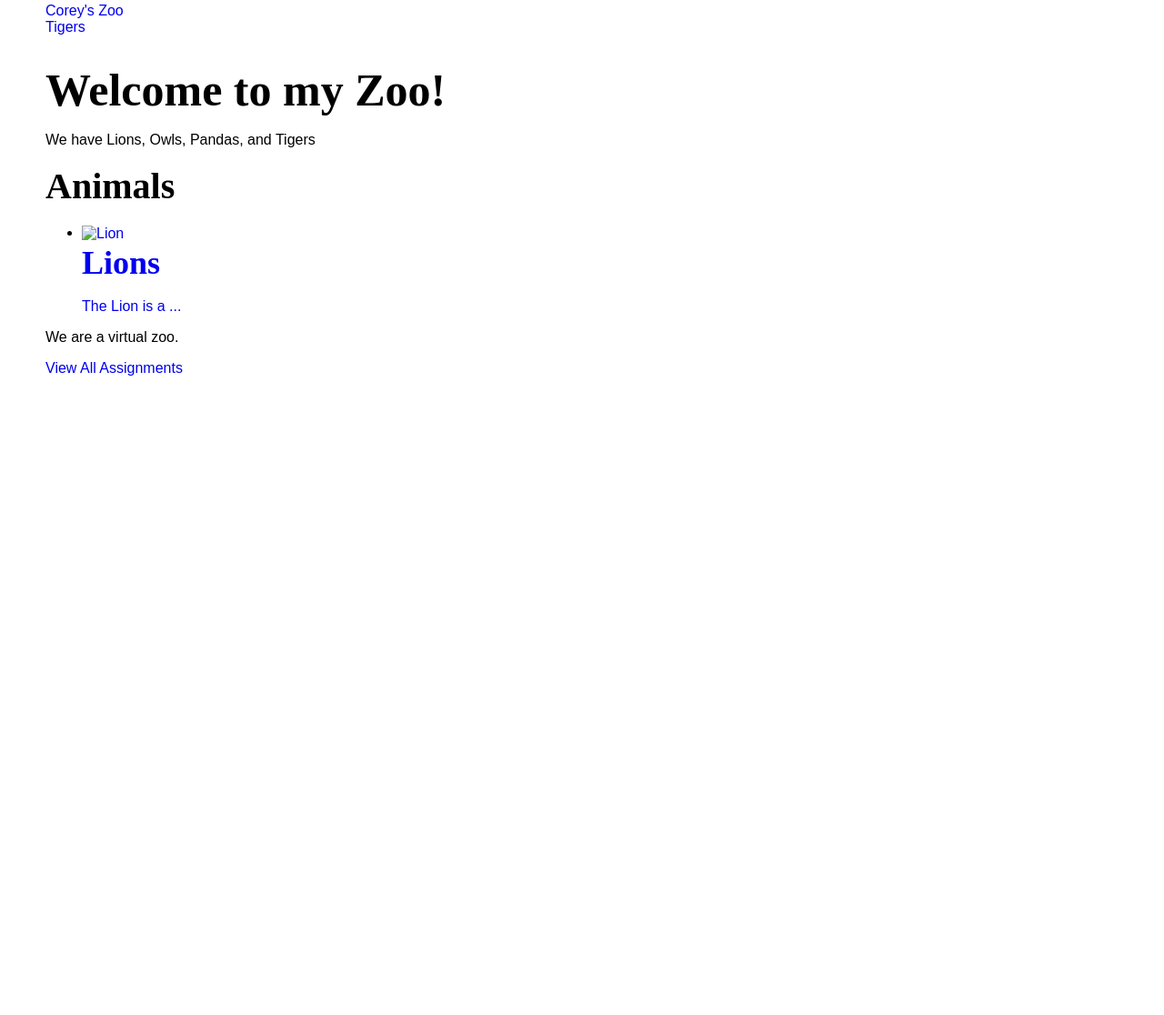
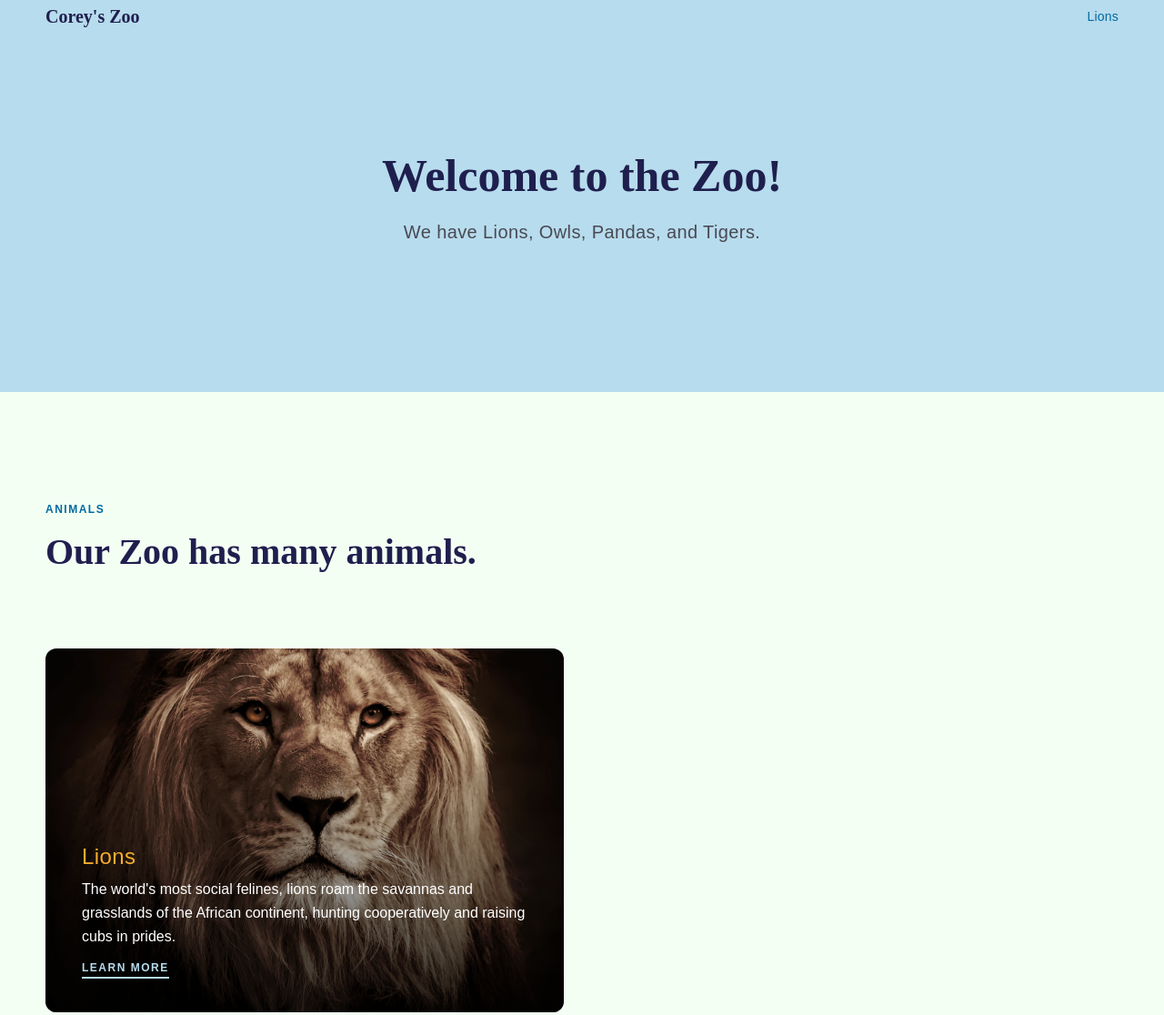
Before and after one commit to coreydonenfeld/assignment1-zoo, a plain HTML site: page index.html in a window 1280 px wide. Shown: the part 27-1143 px from the top of the page at 91% size. Before the commit the page ends 800 px from the top, so only its background shows below. Drawn offline with Linux system fonts and the light colour scheme; a web font is replaced by a local one.

Commit message:
Adding homepage styles + lion as a card to the homepage + lion in the navigation

```diff
--- a/assets/css/style.css
+++ b/assets/css/style.css
@@ -14,11 +14,20 @@
 
 :root {
   	--white: #fff;
-  	--black: #000;
-	--dark-gray: #333;
-	--gray: #666;
-	--light-gray: #999;
+  	--oxford-blue: #10102a;
+	--blue-gray: #494953;
+	--space-cadet: #1F1F4E;
+	--indigo-dye: #0A4675;
+	--bice-blue: #006AA3;
+	--carolina-blue: #7abadb;
+	--columbia-blue: #b7dced;
+	--honey-dew: #f4fff4;
+	--fern-green: #50723c;
+	--tea-green: #C2EBA9;
+	--nyanza: #e5f9e0;
+	--hunyadi-yellow: #f6ae2d;
   	--body-font: "pragmatica", sans-serif;
+	--body-font-alt: "pragmatica-extended", sans-serif;
 	--heading-font: "p22-mackinac-pro", serif;
 	--container-width: 90vw;
 	--container-max-width: 1600px;
@@ -34,8 +43,8 @@ html {
 }
 
 body {
-	background: var(--white);
-	color: var(--black);
+	background: var(--honey-dew);
+	color: var(--oxford-blue);
 	font: 1rem var(--body-font);
 	-moz-osx-font-smoothing: grayscale;
     -webkit-font-smoothing: antialiased;
@@ -78,6 +87,7 @@ h5,
 .heading-5,
 h6,
 .heading-6 {
+	color: var(--space-cadet);
 	font-family: var(--heading-font);
 	margin: 0;
 }
@@ -104,23 +114,26 @@ h4,
 
 h5,
 .heading-5 {
+	font: 500 calc(24rem / 16)/calc(36 / 24) var(--heading-font);
 }
 
 h6,
 .heading-6 {
+	font: 400 calc(20rem / 16)/calc(32 / 20) var(--body-font-alt);
+	letter-spacing: .4px;
 }
 
 p,
 ul,
 ol {
-
+	font: 400 calc(16rem / 16)/calc(26 / 16) var(--body-font);
 }
 
 .btn,
 .eyebrow {
 	display: block;
-	font: 900 calc(12rem / 16)/calc(18 / 12) var(--body-font);
-	letter-spacing: 1px;
+	font: 600 calc(12rem / 16)/calc(18 / 12) var(--body-font-alt);
+	letter-spacing: 1.5px;
 	text-transform: uppercase;
 }
 
@@ -182,16 +195,66 @@ article {
 
 /***Buttons***/
 
-.btn {
-	color: var(--dark-gray);
+/*Fancy Underline*/
+
+.btn.underline-fancy {
+	color: var(--color);
+	display: inline-block;
+	margin-bottom: -3px;
+	padding: 0 0 3px;
+	position: relative;
+	z-index: 1;
+	--color: var(--bice-blue);
+}
+
+.btn.underline-fancy::before {
+	background: var(--color);
+	bottom: 0;
+	content: '';
+	display: block;
+	height: 2px;
+	left: 0;
+	position: absolute;
+	right: auto;
+	transition: .25s ease-in-out;
+	width: 100%;
+	z-index: -1;
+}
+
+.btn.underline-fancy:hover::before {
+	left: auto;
+	right: 0;
+	width: 0%;
+}
+
+.btn.underline-fancy.inverse::before {
+	left: auto;
+	right: 0;
+	width: 0%;
+}
+
+.btn.underline-fancy.inverse:hover::before {
+	left: 0;
+	right: auto;
+	width: 100%;
+}
+
+.btn.underline-fancy.light {
+	--color: var(--columbia-blue);
+}
+
+/*Underline*/
+
+.btn.underline {
+	color: var(--black);
 	text-decoration: underline;
 	text-decoration-thickness: 1px;
 	text-underline-offset: 5px;
 }
 
-.btn:hover {
+.btn.underline:hover {
 	color: var(--gray);
-	text-decoration-color: var(--light-gray);
+	text-decoration-color: var(--gray);
 }
 
 /***Form Styles***/
@@ -227,10 +290,27 @@ textarea::placeholder {
 
 header {
 	padding: 30px 0;
+	position: absolute;
 }
 
 header .flex {
 	align-items: center;
+}
+
+header .logo {
+	color: var(--space-cadet);
+	font-size: calc(20rem / 16);
+}
+
+header .logo:hover {
+	color: var(--bice-blue);
+}
+
+header nav ul li a.btn {
+	font-size: calc(14rem / 16);
+	font-weight: 500;
+	letter-spacing: .2px;
+	text-transform: none;
 }
 
 /***************************************************************************************************************************************************************************************/
@@ -240,46 +320,124 @@ header .flex {
 /***************************************************************************************************************************************************************************************/
 
 footer {
+	background: var(--oxford-blue);
+	padding: 40px 0;
+}
 
+footer .flex {
+	align-items: center;
+}
+
+footer .heading-6 {
+	color: var(--honey-dew);
+	margin: 0;
 }
 
 /***************************************************************************************************************************************************************************************/
 
-/*INTRODUCTION STYLES*/
+/*HOME STYLES*/
 
 /***************************************************************************************************************************************************************************************/
 
-.introduction {
-	background: #eee;
-	padding: 80px 0 120px;
+/***Welcome***/
+
+.zoo-welcome {
+	background: var(--columbia-blue);
+	padding: 190px 0 160px;
+	text-align: center;
 }
 
-.introduction h1 {
+.zoo-welcome h1 {
+	margin: 0 0 16px;
+}
+
+.zoo-welcome p {
+	color: var(--blue-gray);
 	margin: 0;
 }
 
-.introduction ul {
+/***Animals***/
+
+.zoo-animals {
+	padding: 120px 0 140px;
+}
+
+.zoo-animals h2 {
+	margin: 0;
+}
+
+.zoo-animals h2 .eyebrow {
+	color: var(--bice-blue);
+	margin: 0 0 12px;
+}
+
+.zoo-animals .grid {
 	list-style: none;
-	margin: 40px auto 0;
+	margin: 80px 0 0;
 	padding: 0;
 }
 
-.introduction li {
-	background: var(--white);
-	grid-column: span 4;
-	padding: 20px 30px 30px;
+.zoo-animals .grid li {
+	grid-column: span 6;
+	min-height: 400px;
 }
 
-.introduction li .eyebrow {
-	margin-bottom: 6px;
+.zoo-animals .grid li a {
+	border-radius: 12px;
+	display: flex;
+	flex-direction: column;
+	height: 100%;
+	justify-content: flex-end;
+	align-items: flex-start;
+	overflow: hidden;
+	padding: 20px 40px 40px;
+	position: relative;
+	transition: .25s ease-in-out;
 }
 
-.introduction li h2 {
+.zoo-animals .grid li a::before {
+	background: linear-gradient(0deg, rgba(0,0,0,1) 0%, rgba(0,0,0,0) 100%);
+	content: '';
+	display: block;
+	height: 100%;
+	left: 0;
+	position: absolute;
+	top: 25%;
+	width: 100%;
+	z-index: -1;
+}
+
+.zoo-animals .grid li picture {
+	height: 100%;
+	left: 0;
+	object-fit: cover;
+	position: absolute;
+	top: 0;
+	transition: .25s ease-in-out;
+	width: 100%;
+	z-index: -2;
+}
+
+.zoo-animals .grid li picture img {
+	height: 100%;
+	object-fit: cover;
+	width: 100%;
+}
+
+.zoo-animals .grid li h3 {
+	color: var(--hunyadi-yellow);
+	font-size: calc(24rem / 16);
+	transition: .25s ease-in-out;
+	margin: 0 0 4px;
+}
+
+.zoo-animals .grid li p {
+	color: var(--white);
 	margin: 0 0 12px;
 }
 
-.introduction li > p {
-	margin: 0 0 16px;
+.zoo-animals .grid li a:hover h3 {
+	color: var(--carolina-blue);
 }
 
 /***************************************************************************************************************************************************************************************/
--- a/index.html
+++ b/index.html
@@ -14,12 +14,12 @@
         <!--Header-->
 
         <header>
-            <div class="container">
-                <a href="/" class="logo">Corey's Zoo</a>
-                <nav>
+            <div class="container flex">
+                <a href="/" class="logo heading-4">Corey's Zoo</a>
+                <nav class="flex">
                     <ul>
                         <li>
-                            <a href="animals/tiger.html">Tigers</a>
+                            <a href="animals/lion.html" class="btn underline-fancy inverse">Lions</a>
                         </li>
                     </ul>
                 </nav>
@@ -34,8 +34,8 @@
 
             <section class="zoo-welcome">
                 <div class="container">
-                    <h1>Welcome to my Zoo!</h1>
-                    <p>We have Lions, Owls, Pandas, and Tigers</p>
+                    <h1>Welcome to the Zoo!</h1>
+                    <p class="heading-6">We have Lions, Owls, Pandas, and Tigers.</p>
                 </div>
             </section>
 
@@ -43,13 +43,20 @@
 
             <section class="zoo-animals">
                 <div class="container">
-                    <h2>Animals</h2>
-                    <ul>
+                    <h2>
+                        <span class="eyebrow">Animals</span>
+                        Our Zoo has many animals.
+                    </h2>
+                    <ul class="grid">
                         <li>
-                            <a href="animals/">
-                                <img src="assets/images/lion.jpg" alt="Lion">
-                                <h3>Lions</h3>
-                                <p>The Lion is a ...</p>
+                            <a href="animals/lion.html">
+                                <picture>
+                                    <source srcset="assets/images/lion.webp" type="image/webp">
+                                    <img src="assets/images/lion.webp" alt="Lion">
+                                </picture>
+                                <h3 class="heading-6">Lions</h3>
+                                <p>The world's most social felines, lions roam the savannas and grasslands of the African continent, hunting cooperatively and raising cubs in prides.</p>
+                                <span class="btn underline-fancy light">Learn More</span>
                             </a>
                         </li>
                     </ul>
@@ -61,9 +68,9 @@
         <!--Footer-->
 
         <footer>
-            <div class="container">
-                <p>We are a virtual zoo.</p>
-                <a href="/">View All Assignments</a>
+            <div class="container flex">
+                <p class="heading-6">We are a virtual zoo.</p>
+                <a href="/" class="btn underline-fancy light">View All Assignments</a>
             </div>
         </footer>
 
```
Also changed, not shown: assets/images/lion.webp (added), assets/images/owl.webp (added).
